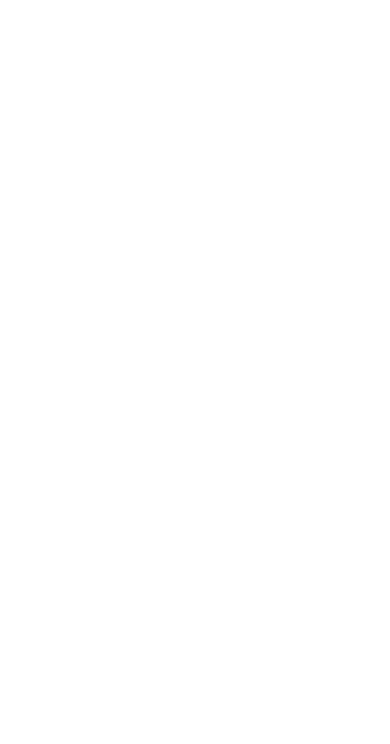
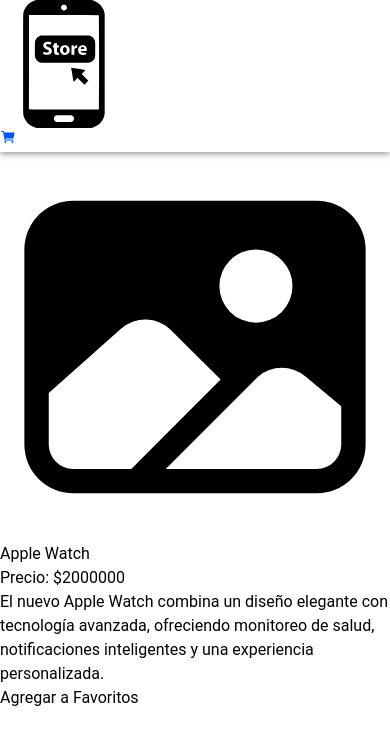
Before and after one commit to jadodev/prueba-frontend, a React (Vite) app: page /product-info/1 in a window 390 px wide. Shown: the top 744 px of the page. Built offline with nearby package versions, Linux system fonts and the light colour scheme.

Commit message:
info del producto

```diff
--- a/src/App.tsx
+++ b/src/App.tsx
@@ -1,6 +1,7 @@
 import { Redirect, Route } from 'react-router-dom';
 import { IonApp, IonRouterOutlet, setupIonicReact } from '@ionic/react';
 import { IonReactRouter } from '@ionic/react-router';
+import ProductInfo from './pages/ProductInfo';
 import Home from './pages/Home';
 
 import '@ionic/react/css/core.css';
@@ -13,6 +14,11 @@
       <IonRouterOutlet>
         <Route exact path="/home" component={Home}>
         </Route>
+        <Route
+          exact
+          path="/product-info/:productId"
+          component={ProductInfo}
+        />
         <Route exact path="/">
           <Redirect to="/home" />
         </Route>
--- /dev/null
+++ b/src/components/ProductDetails.tsx
@@ -0,0 +1,23 @@
+import React from "react";
+import { Product } from "../types";
+
+
+interface ProductDetailsProps {
+  product: Product;
+  productId: string;
+}
+
+export const ProductDetails: React.FC<ProductDetailsProps> = ({ product, productId }) => {
+  return (
+    <div className="flex flex-col justify-center md:gap-y-2  lg:w-3/5 md:mx-auto md:px-8 md:py-8">
+      <h2 className="text-2xl md:text-5xl font-semibold">{product.titulo}</h2>
+      <p className="mt-2 md:text-3xl font-medium">Precio: ${product.precio}</p>
+      <p className="mt-4 md:text-2xl">{product.descripcion}</p>
+      <button className="mr-auto flex items-center rounded-full justify-center mt-10 px-8 ml-auto gap-x-4 relative">
+        <div className="flex items-center relative">
+        </div>
+        <span className="flex text-center items-center text-base md:text-2xl ">Agregar a Favoritos</span>
+      </button>
+    </div>
+  );
+};
--- /dev/null
+++ b/src/components/ProductInfoComponent.tsx
@@ -0,0 +1,54 @@
+import React, { useState, useEffect } from "react";
+import { useParams } from "react-router";
+import { fetchProducts } from "../service/apiService";
+import { Header } from "./Header";
+import { ProductDetails } from "./ProductDetails";
+import { Product } from "../types";
+import { image } from "ionicons/icons";
+
+const ProductInfoComponent: React.FC = () => {
+  const { productId } = useParams<{ productId: string }>();
+  const [product, setProduct] = useState<Product | null>(null);
+
+  useEffect(() => {
+    const fetchData = async () => {
+      await fetchProductData();
+    };
+
+    fetchData();
+  }, [productId]);
+
+  const fetchProductData = async () => {
+    try {
+      const products = await fetchProducts();
+      const selectedProduct = products.find((product: Product) =>
+        product._id === Number(productId)
+      );
+      if (selectedProduct) {
+        setProduct({ ...selectedProduct, savedAt: selectedProduct.savedAt || "" });
+      } else {
+        console.warn("Producto no encontrado");
+      }
+    } catch (error) {
+      console.error('Error al obtener los productos:', error);
+    }
+  };
+
+  return (
+    <section>
+        <Header children={undefined}/>
+        <div className="md:relative md:h-full pt-4 top-0 p-4 flex flex-col justify-center items-center gap-x-16 md:w-3/4 md:mx-auto bg-gray-100/40 mt-4 md:mt-0">
+          {product ? (
+            <div className="pt-8 md:w-9/12 w-full flex flex-col gap-y-10">
+              <img src={image} />
+              <ProductDetails product={product} productId={productId} />
+            </div>
+          ) : (
+            <div>Producto no encontrado</div>
+          )}
+        </div>
+    </section>
+  );
+};
+
+export default ProductInfoComponent;
--- /dev/null
+++ b/src/pages/ProductInfo.tsx
@@ -0,0 +1,15 @@
+import React from "react"
+import { IonContent, IonPage } from "@ionic/react"
+import ProductInfoComponent from "../components/ProductInfoComponent"
+
+const ProductInfo: React.FC = ( ) => {
+  return(
+    <IonPage>
+      <IonContent>
+        <ProductInfoComponent/>
+      </IonContent>
+    </IonPage>
+  )
+}
+
+export default ProductInfo
--- a/src/types.d.ts
+++ b/src/types.d.ts
@@ -1,6 +1,7 @@
 export interface Product{
     _id: number;
     imagen: string;
+    imagenes?: string[];
     titulo: string;
     descripcion: string;
     precio: string;
```
